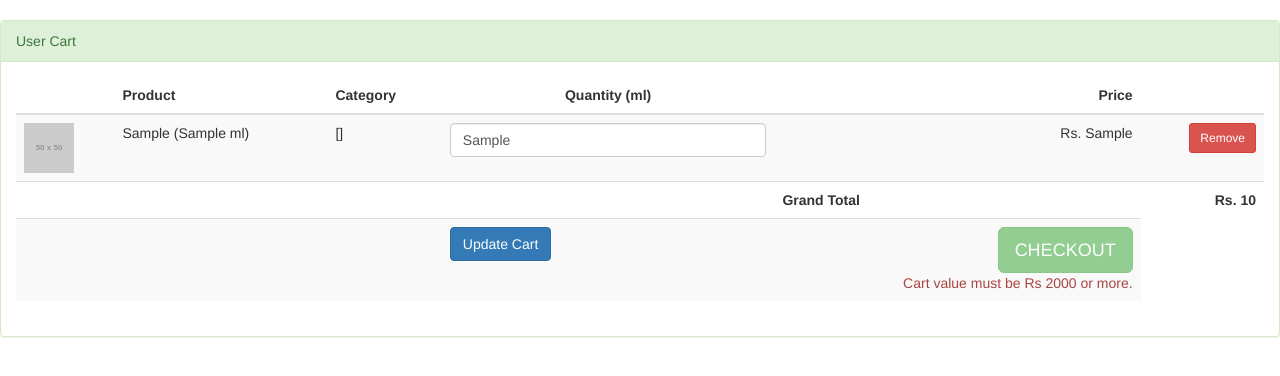
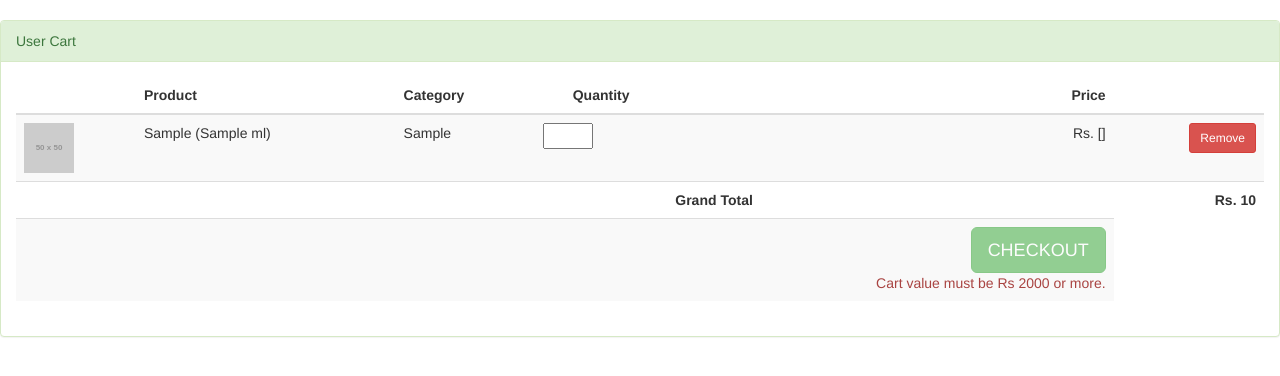
Before and after one commit to shadowk97/WineShop, a Django app: template WineShop/website/templates/view_Cart.html in a window 1280 px wide. Shown: the part 52-428 px from the top of the page. Run offline with Django 3.2, Linux system fonts and the light colour scheme; the template is opened without the code that fills it: most values are stand-ins (such as "Sample title", 1, 10 or a date in 2020); grey boxes labelled with a size stand in for pictures from a placeholder-image service; some libraries are stand-ins or nearby versions.

Commit message:
-view_Cart (line-25)

```diff
--- a/WineShop/website/templates/view_Cart.html
+++ b/WineShop/website/templates/view_Cart.html
@@ -10,7 +10,30 @@
     <script src="https://maxcdn.bootstrapcdn.com/bootstrap/3.4.1/js/bootstrap.min.js"></script>
     <script>
       $(function(){
-      if({{total}} < 2000){
+      if(localStorage.getItem("cart") === null)
+        {
+          var cart = {};
+          window.localStorage.setItem('cart',JSON.stringify(cart));
+        }
+
+        var cart = JSON.parse(localStorage.getItem("cart"))
+        let cart_ids = Object.keys(cart)
+        function findTotal(cart) {
+          let sum = 0;
+          cart_ids.forEach(myFunction);
+          function myFunction(key) {
+            var item_price = Number({{data.1.1}})
+            alert(item_price)
+            sum += Number(item_price)*cart[key];
+            //alert(item_price)
+            document.getElementById('q'+key).value = cart[key];
+          }
+          return sum;
+        }
+      let total = findTotal(cart);
+      alert('Total = '+ total);
+
+      if(total < 2000){
         $('#checkout').prop('disabled', true);
         $('#cartval').display = "block";
       }
@@ -33,7 +56,7 @@
                             <th scope="col"> </th>
                             <th scope="col">Product</th>
                             <th scope="col">Category</th>
-                            <th scope="col" class="text-center">Quantity (ml)</th>
+                            <th scope="col" class="text-center">Quantity</th>
                             <th scope="col" class="text-right">Price</th>
                             <th> </th>
                         </tr>
@@ -42,9 +65,9 @@
               <tr>
                 <td><img src="https://dummyimage.com/50x50/55595c/fff" /></td>
                 <td>{{j.0}} ({{j.3}} ml)</td>
-                <td>{{j.1}}</td>
-                <td><input class="form-control" type="text" value="{{j.4}}"/></td>
-                <td class="text-right">Rs. {{j.5}}</td>
+                <td>{{j.2}}</td>
+                <td><input type="number" id="q{{i}}" min="1" max="20" style="width:50px;"></input></td>
+                <td id='p{{i}}' class="text-right">Rs. {{j.1}}</td>
                 <td class="text-right"><button class="btn btn-sm btn-danger" id="{{i}}"> Remove</button> </td>
               </tr>
           {% endfor %}
@@ -54,13 +77,13 @@
                 <td></td>
                 <td></td>
                 <td><strong>Grand Total</strong></td>
-                <td class="text-right"><strong>Rs. {{total}}</strong></td>
+                <td id="grandTotal" class="text-right"><strong>Rs. {{total}}</strong></td>
               </tr>
               <tr>
                 <td></td>
                 <td></td>
                 <td></td>
-                <td><button type="button" name="Update" id="Update" class="btn btn-primary"> Update Cart</button></td>
+                <td></td>
                 <td class="text-right"><button type="button" name="checkout" id="checkout" class="btn btn-lg  btn-success text-uppercase"> Checkout </button>
                   <div class="text-danger">
                     <span id="cartval"> Cart value must be Rs 2000 or more.</span>
--- a/WineShop/website/templates/view_Products.html
+++ b/WineShop/website/templates/view_Products.html
@@ -49,6 +49,7 @@
           cart[id] = quantity;
         }
         window.localStorage.setItem("cart", JSON.stringify(cart));
+        alert('Added successfully!')
       }
 
     </script>
--- a/WineShop/website/views.py
+++ b/WineShop/website/views.py
@@ -42,5 +42,5 @@ def view_Cart(request):
 
         list1.clear()
     print(dict1)
-    context={'data_items':dict1}
+    context={'data':dict1}
     return render(request,'./view_Cart.html', context)
```
